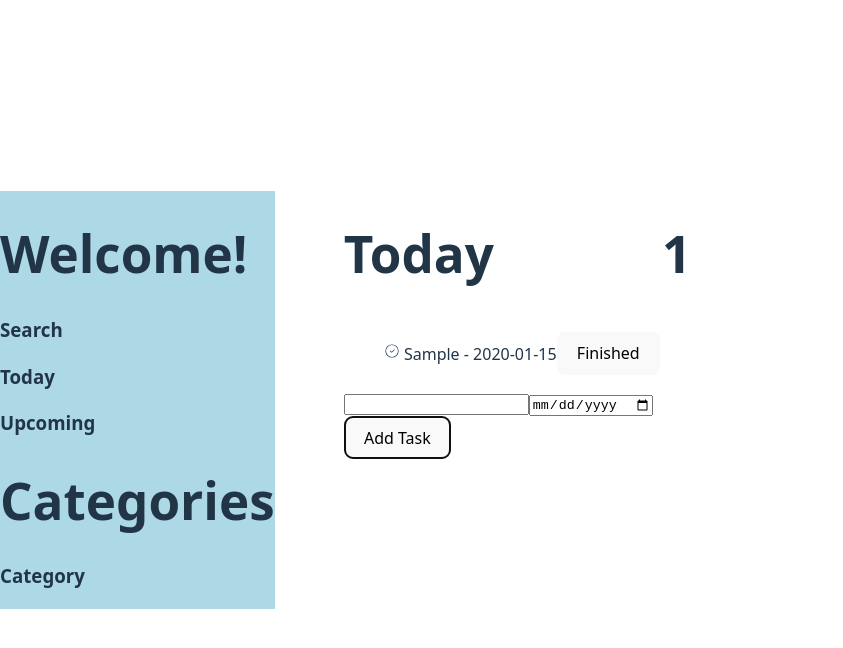
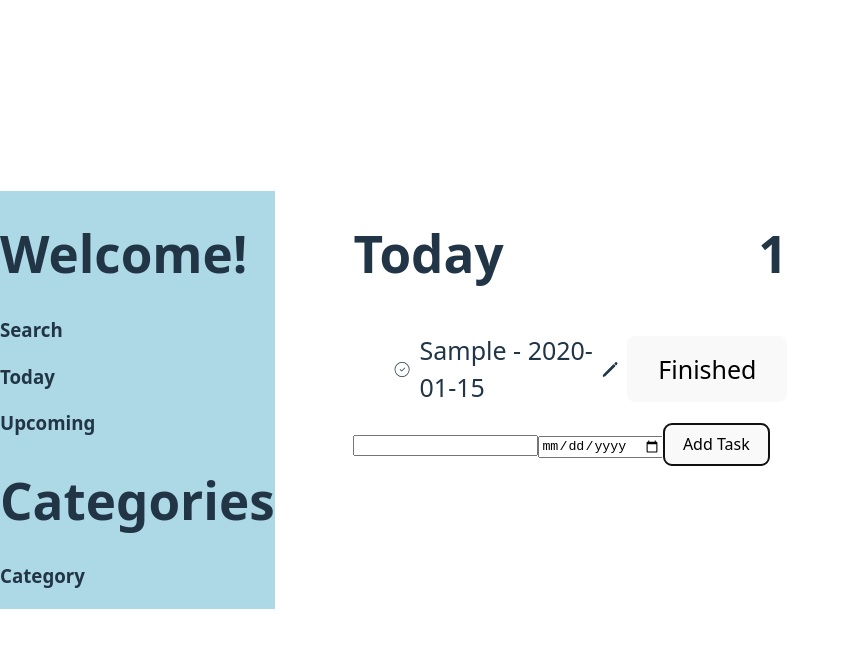
Before and after one commit to jayshah008/todo-list, a React (Vite) app: page / in a window 1280 px wide. Both pictures are taken after typing "Sample", "2020-01-15" into the empty fields and a click on the button "Add Task". Shown: the top 648 px of the page, without its empty margins (0-843 px from the left). Built offline with nearby package versions, Linux system fonts and the light colour scheme.

Commit message:
Added defaut date settings and icon for editing

```diff
--- a/src/main/Main.css
+++ b/src/main/Main.css
@@ -11,3 +11,10 @@
 ul.listItems{
     list-style-type: none;
 }
+
+li.listItems{
+    display: flex;
+    align-items: center;
+    gap: 8px;
+    font-size: 25px;
+}
--- a/src/main/Main.tsx
+++ b/src/main/Main.tsx
@@ -1,6 +1,7 @@
 import './Main.css'
 import { useState } from 'react';
 import { CiCircleCheck } from "react-icons/ci";
+import { IoPencil } from "react-icons/io5";
 
 
 
@@ -15,13 +16,16 @@ function Main() {
     const [ItemValue, setItemValue] = useState('');
     const [Items, setItems] = useState<itemList[]>([]);
     const [id_Item, setId] = useState<number>(0);
-    const [date, setDate] = useState("");
+    const [date, setDate] = useState(new Date().toLocaleDateString());
 
     function addItems(){
         setItems([...Items, {id : id_Item, value: ItemValue, dateValue : date}])
         setItemValue('');
         setId(id_Item => id_Item+1);
-        setDate("");
+        setDate(new Date().toLocaleDateString());
+    }
+
+    const editItem = (ItemId : number) => {
     }
 
     const removeItem = (ItemId : number) => {
@@ -29,7 +33,10 @@ function Main() {
     }
 
     const listItems = Items.map(item =>
-        <li> <CiCircleCheck  onClick={() => removeItem(item.id)}/> {item.value} - {item.dateValue}<button onClick={() => removeItem(item.id)}>Finished</button></li>
+        <li className='listItems'> <CiCircleCheck  onClick={() => removeItem(item.id)}/>
+        <span>{item.value} - {item.dateValue}</span>
+        <IoPencil onClick={() => editItem(item.id)}/>
+        <button onClick={() => removeItem(item.id)}>Finished</button></li>
     )
 
 
@@ -52,7 +59,13 @@ function Main() {
                 }
             </div>
 
-            <input type="text" value = {ItemValue} onChange={(e) => {setItemValue(e.target.value)}}/>
+            <input type="text" value = {ItemValue} onChange={(e) => {setItemValue(e.target.value)}}
+            onKeyDown={(e) => {
+                if(e.key == 'Enter'){
+                    addItems();
+                }
+            }}
+            />
             <input type="date" value={date} onChange={(e) => {setDate(e.target.value)}}/>
             <button onClick={addItems}>Add Task</button>
 
```
